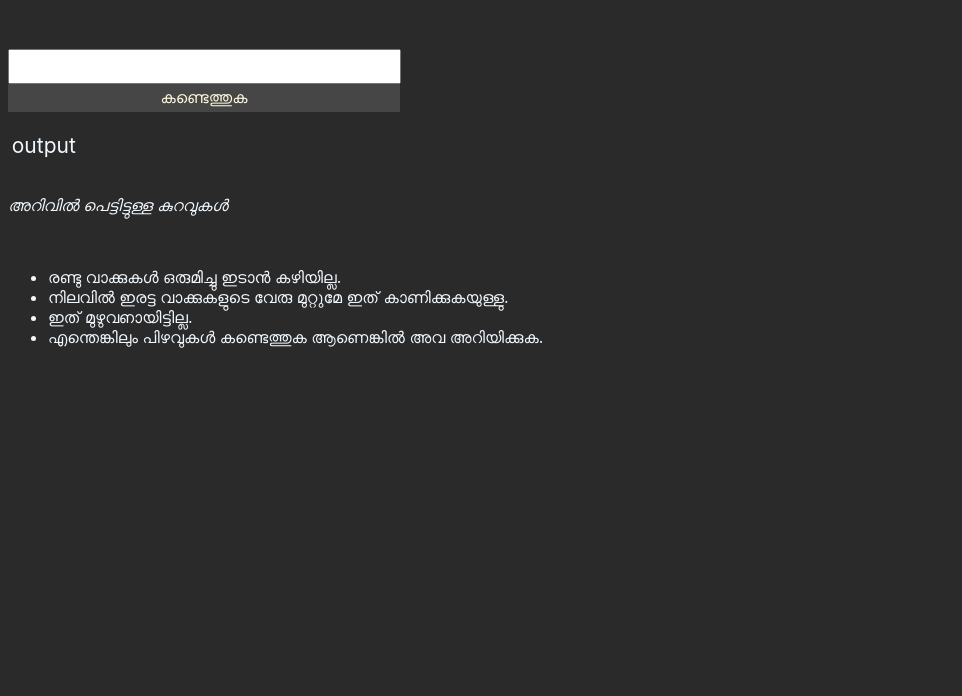
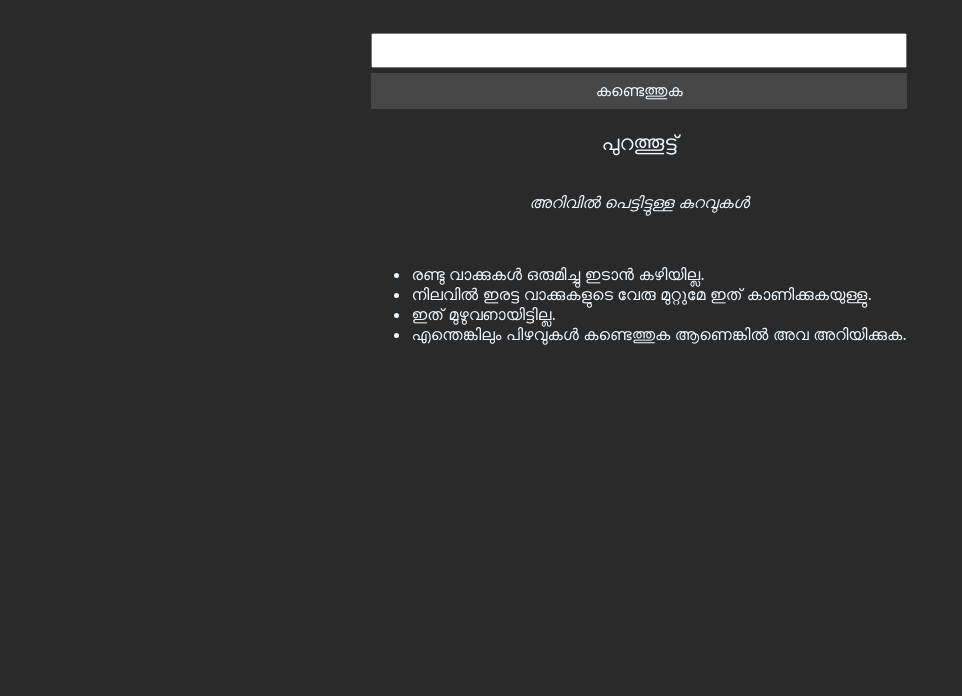
Before and after one commit to idclang/language, a plain HTML site: page index.html in a window 1280 px wide. Shown: the part 104-800 px from the top of the page, without its empty margins (0-962 px from the left). Drawn offline with Linux system fonts and the light colour scheme.

Commit message:
updated html

```diff
--- a/index.html
+++ b/index.html
@@ -11,27 +11,46 @@
         background: rgb(42, 42, 42);
         font-family: -apple-system, BlinkMacSystemFont, 'Segoe UI', Roboto, Oxygen, Ubuntu, Cantarell, 'Open Sans', 'Helvetica Neue', sans-serif;
         color: aliceblue;
+        display: block;
+        align-items: center;
+        box-sizing: border-box;
+        overflow-x: hidden;
+        padding: 10px;
+    }
+        div{
+            padding: 10px;
+            width: 95.5vw;
+
             display: grid;
-        align-items: center;
+            text-align: center;
+            justify-content: center;
         }
-
     input{
         margin-top: 5%;
-        width: 30%;
         outline: none;
         font-size: 18px;
         padding: 5px;
     }
     button{
-        width: 31%;
+        margin-top: 5px;
         outline: none;
         font-size: 16px;
+        height: 36px;
         text-transform: uppercase;
         background-color: rgb(70, 70, 70);
         padding: 5px;
         border: none;
-        color: cornsilk;
+        color: aliceblue;
         cursor: pointer;
+        transition: all .3s ease;
+
+    }
+    button:hover{
+        color: rgb(70, 70, 70);
+        background-color: aliceblue;
+    }
+    ul{
+        text-align: left;
     }
        #p{
        font-size: 21px;
@@ -39,10 +58,12 @@
    }
 </style>
 <body>
-    <h1>Lemmatizer</h1>
+
+    <div>
+        <h1>പിരിവകം</h1>
         <input type="text" id="input">
         <button>കണ്ടെത്തുക</button>
-    <p id="p"> output</p>
+        <p id="p">പുറത്തൂട്ട്</p>
         <p> <em>അറിവിൽ പെട്ടിട്ടുള്ള കുറവുകൾ</em></p> <br>
         <ul>
             <li>രണ്ടു വാക്കുകൾ ഒരുമിച്ചു ഇടാൻ കഴിയില്ല.</li>
@@ -50,6 +71,8 @@
             <li>ഇത് മുഴുവഩായിട്ടില്ല.</li>
             <li>എന്തെങ്കിലും പിഴവുകൾ കണ്ടെത്തുക ആണെങ്കിൽ അവ അറിയിക്കുക.</li>
         </ul>
+    </div>
+
     <script src="./lemma.js"></script>
 </body>
 </html>
```
Lines whose indentation alone changed are shown as unchanged.
